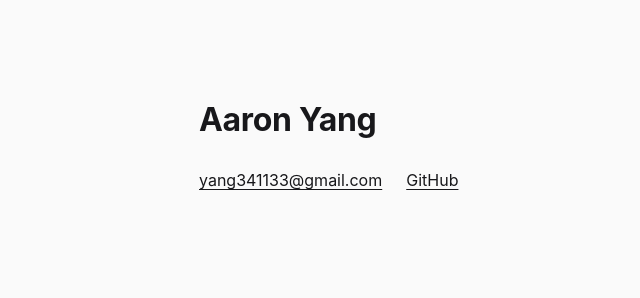
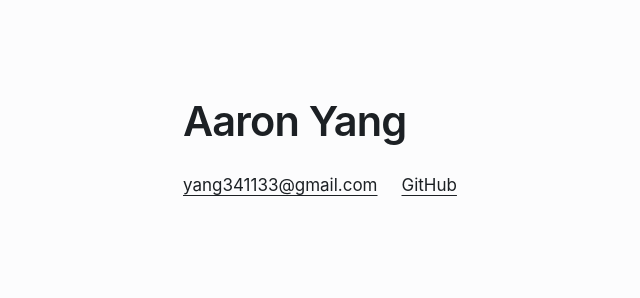
Before and after one commit to sHyanorn/sHyanorn.github.io, an Astro site: page / in a window 1280 px wide. Shown: the whole page, without its empty margins (121-761 px from the left). Built offline with nearby package versions, Linux system fonts and the light colour scheme; Astro itself is replaced by a stand-in of ours.

Commit message:
feat(design): add colour, type, spacing and motion tokens (D010)
Radix slate and indigo as light-dark() pairs, the system font stack on a
fluid type scale, and 8 px spacing replace the placeholder styles.

Co-Authored-By: Claude Opus 5.5 <noreply@anthropic.com>
Claude-Session: https://claude.ai/code/session_019PopLtqKGGjKK1qSkYUCiH

```diff
--- a/src/layouts/Base.astro
+++ b/src/layouts/Base.astro
@@ -1,4 +1,6 @@
 ---
+import '../styles/tokens.css'
+import '../styles/base.css'
 import { withBase } from '../lib/paths'
 
 interface Props {
@@ -25,48 +27,21 @@ const { title, description } = Astro.props
 </html>
 
 <style is:global>
-  :root {
-    color-scheme: light dark;
-    font-family:
-      -apple-system, BlinkMacSystemFont, 'SF Pro Text', 'PingFang SC',
-      'Segoe UI', Roboto, 'Noto Sans SC', 'Microsoft YaHei', sans-serif;
-    line-height: 1.5;
-    background: light-dark(#fafafa, #111113);
-    color: light-dark(#18181b, #ececee);
+  main {
+    max-width: var(--width-page);
+    margin: 0 auto;
+    padding: var(--space-7) var(--gutter);
   }
 
-  body {
-    margin: 0;
+  main h1 {
+    margin-bottom: var(--space-3);
+    font-size: var(--step-4);
   }
 
-  main {
-    max-width: 40rem;
-    margin: 0 auto;
-    padding: 96px 24px;
-  }
-
-  h1 {
-    margin: 0 0 24px;
-    font-size: 2rem;
-    letter-spacing: -0.01em;
-  }
-
-  a {
-    color: inherit;
-    text-underline-offset: 0.2em;
-  }
-
-  a:focus-visible {
-    outline: 2px solid currentColor;
-    outline-offset: 4px;
-    border-radius: 2px;
-  }
-
-  ul {
+  main ul {
     display: flex;
     flex-wrap: wrap;
-    gap: 8px 24px;
-    margin: 0;
+    gap: var(--space-1) var(--space-3);
     padding: 0;
     list-style: none;
   }
--- /dev/null
+++ b/src/styles/base.css
@@ -0,0 +1,89 @@
+*,
+*::before,
+*::after {
+  box-sizing: border-box;
+}
+
+/* Chinese reads better with more leading; elements marked lang="en" inside a
+   Chinese page go back to the Latin value. */
+:root,
+[lang|='en'] {
+  line-height: 1.6;
+}
+
+[lang|='zh'] {
+  line-height: 1.75;
+}
+
+html {
+  -webkit-text-size-adjust: 100%;
+  text-size-adjust: 100%;
+}
+
+body {
+  margin: 0;
+  background: var(--color-bg);
+  color: var(--color-text);
+  font-family: var(--font-sans);
+  font-size: var(--step-0);
+  -webkit-font-smoothing: antialiased;
+  -moz-osx-font-smoothing: grayscale;
+}
+
+h1,
+h2,
+h3,
+p,
+ul,
+ol,
+dl,
+dd,
+figure {
+  margin: 0;
+}
+
+h1,
+h2,
+h3 {
+  font-weight: 600;
+  line-height: 1.25;
+  text-wrap: balance;
+}
+
+h1:lang(en),
+h2:lang(en) {
+  letter-spacing: -0.02em;
+}
+
+p,
+li,
+dd {
+  text-wrap: pretty;
+}
+
+a {
+  color: inherit;
+  text-decoration-thickness: 1px;
+  text-underline-offset: 0.25em;
+}
+
+:focus-visible {
+  outline: 2px solid var(--color-accent);
+  outline-offset: 2px;
+}
+
+::selection {
+  background: var(--color-accent-selected);
+}
+
+img,
+video {
+  display: block;
+  max-width: 100%;
+  height: auto;
+}
+
+code {
+  font-family: var(--font-mono);
+  font-size: 0.9em;
+}
--- /dev/null
+++ b/src/styles/tokens.css
@@ -0,0 +1,64 @@
+/* Design tokens (D010). Colours are Radix Colors 3.0.0 (MIT), slate and
+   indigo, as light-dark() pairs: the theme follows the system. */
+:root {
+  color-scheme: light dark;
+
+  /* Slate steps 1, 2, 3, 4, 6, 7, 8, 11 and 12. */
+  --color-bg: light-dark(#fcfcfd, #111113);
+  --color-bg-subtle: light-dark(#f9f9fb, #18191b);
+  --color-surface: light-dark(#f0f0f3, #212225);
+  --color-surface-hover: light-dark(#e8e8ec, #272a2d);
+  --color-line: light-dark(#d9d9e0, #363a3f);
+  --color-border: light-dark(#cdced6, #43484e);
+  --color-border-strong: light-dark(#b9bbc6, #5a6169);
+  --color-text-muted: light-dark(#60646c, #b0b4ba);
+  --color-text: light-dark(#1c2024, #edeef0);
+
+  /* Indigo steps 3, 5, 6, 9 and 11. Step 11 also draws focus rings: slate 7
+     is under the 3:1 that WCAG 1.4.11 asks of them. */
+  --color-accent-subtle: light-dark(#edf2fe, #182449);
+  --color-accent-selected: light-dark(#d2deff, #253974);
+  --color-accent-line: light-dark(#c1d0ff, #304384);
+  --color-accent-solid: #3e63dd;
+  --color-accent: light-dark(#3a5bc7, #9eb1ff);
+
+  --font-sans:
+    -apple-system, BlinkMacSystemFont, 'SF Pro Text', 'PingFang SC', 'Segoe UI',
+    Roboto, 'Noto Sans SC', 'Microsoft YaHei', sans-serif;
+  --font-mono:
+    ui-monospace, SFMono-Regular, 'SF Mono', Menlo, Consolas, 'Liberation Mono',
+    monospace;
+
+  /* Fluid type scale from 360 to 1280 px: 16 to 17 px body text, ratio 1.2 to
+     1.25. Rem bounds keep text zoomable. */
+  --step--1: clamp(0.8333rem, 0.8268rem + 0.029vw, 0.85rem);
+  --step-0: clamp(1rem, 0.9755rem + 0.1087vw, 1.0625rem);
+  --step-1: clamp(1.2rem, 1.1499rem + 0.2228vw, 1.3281rem);
+  --step-2: clamp(1.44rem, 1.3539rem + 0.3829vw, 1.6602rem);
+  --step-3: clamp(1.728rem, 1.5921rem + 0.6038vw, 2.0752rem);
+  --step-4: clamp(2.0736rem, 1.87rem + 0.905vw, 2.594rem);
+  --step-5: clamp(2.4883rem, 2.1932rem + 1.3116vw, 3.2425rem);
+
+  /* Spacing in multiples of 8 px. */
+  --space-1: 0.5rem;
+  --space-2: 1rem;
+  --space-3: 1.5rem;
+  --space-4: 2rem;
+  --space-5: 3rem;
+  --space-6: 4rem;
+  --space-7: 6rem;
+  --space-8: 8rem;
+
+  --width-page: 45rem;
+  --width-prose: 65ch;
+  --gutter: clamp(1rem, 4vw, 1.5rem);
+
+  --radius-1: 4px;
+  --radius-2: 8px;
+  --radius-3: 12px;
+
+  /* Entrances take 300 to 500 ms (SPEC); hover feedback is faster. */
+  --duration-fast: 150ms;
+  --duration: 400ms;
+  --ease-out: cubic-bezier(0.16, 1, 0.3, 1);
+}
```
Also changed, not shown: docs/DECISIONS.md (+7 -0 lines).
